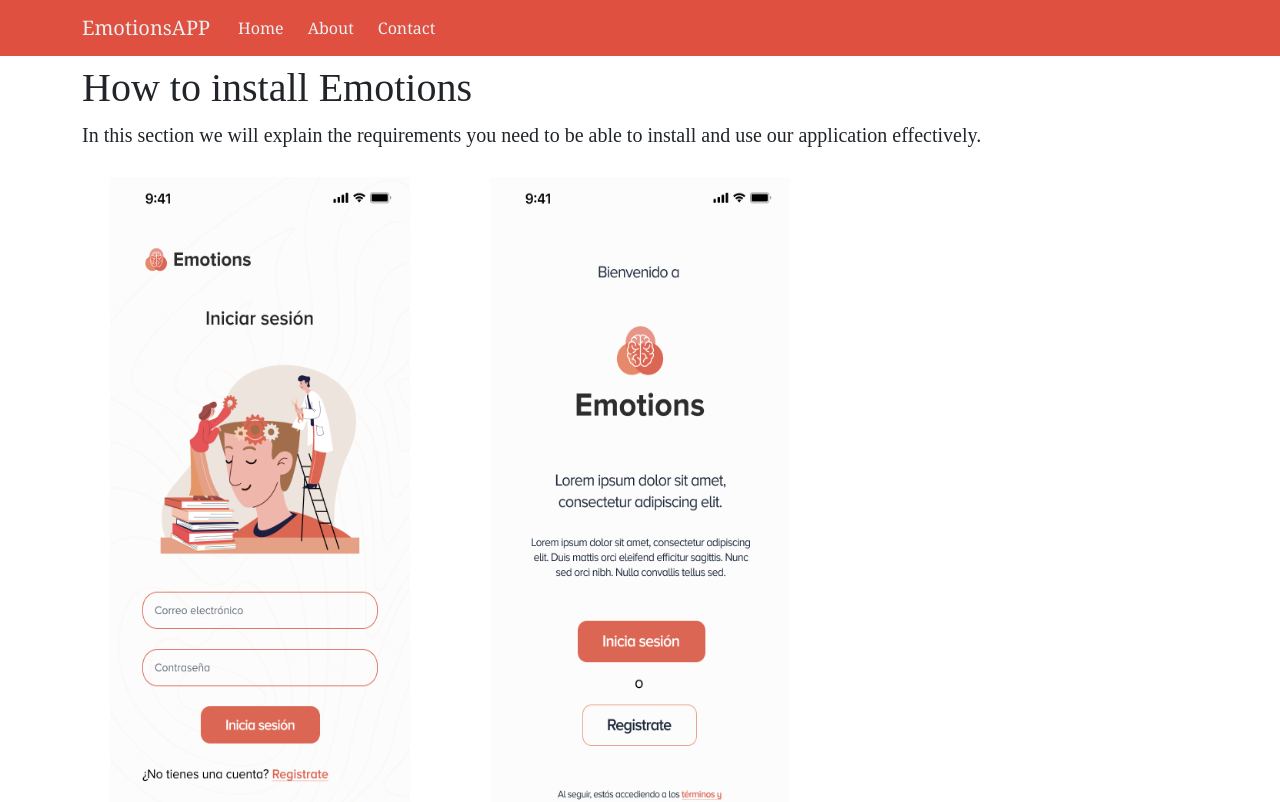
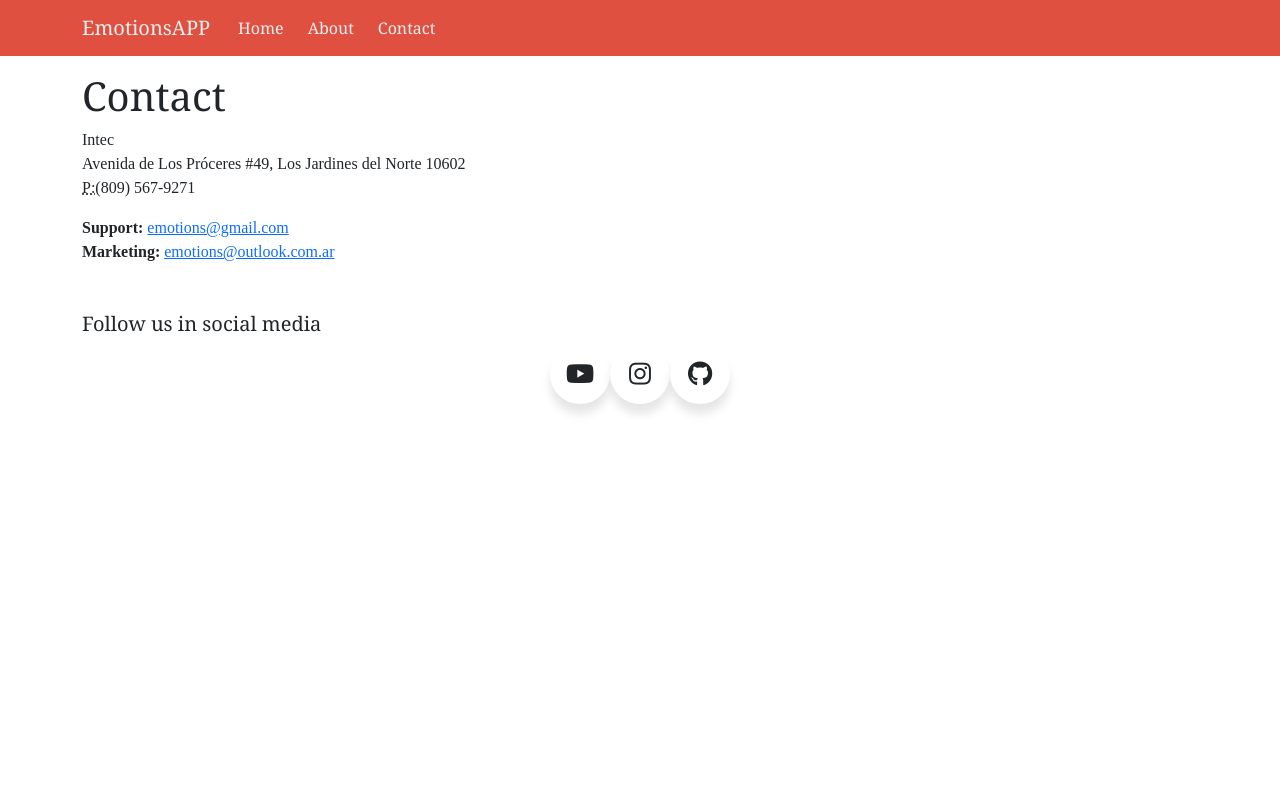
Before and after one commit to weabreu16/support-emotions, a React (Vite) app: page /contact in a window 1280 px wide. Shown: the top 802 px of the page. Built offline with nearby package versions, Linux system fonts and the light colour scheme.

Commit message:
app navigation

```diff
--- a/src/App.tsx
+++ b/src/App.tsx
@@ -1,13 +1,23 @@
+import { Route, Routes } from 'react-router';
+import { BrowserRouter } from 'react-router-dom';
 import { AppNavBar } from './components/app-navbar';
 import { About, Article, Contact, Home, HowTo, Profiles } from './pages';
 
 function App() {
 
   return (
-    <>
-        <AppNavBar />
-        <HowTo />
-    </>
+    <BrowserRouter>
+        <Routes>
+            <Route path="/" element={ <AppNavBar /> }>
+                <Route index element={ <Home /> } />
+                <Route path="about" element={ <About /> } />
+                <Route path="contact" element={ <Contact /> } />
+                <Route path="article" element={ <Article /> } />
+                <Route path="how-to" element={ <HowTo /> } />
+                <Route path="profiles" element={ <Profiles /> } />
+            </Route>
+        </Routes>
+    </BrowserRouter>
   )
 }
 
--- a/src/components/app-navbar.tsx
+++ b/src/components/app-navbar.tsx
@@ -1,20 +1,27 @@
 import React from 'react';
 import { Navbar, Container, Nav } from 'react-bootstrap';
+import { Link, Outlet } from 'react-router-dom';
 
 export const AppNavBar = () => {
   return (
+    <>
         <Navbar>
             <Container>
-            <Navbar.Brand>EmotionsAPP</Navbar.Brand>
+                <Navbar.Brand as={Link} to="/">EmotionsAPP</Navbar.Brand>
                 <Navbar.Toggle aria-controls="basic-navbar-nav" />
                 <Navbar.Collapse className="navbar-collapse collapse">
                     <Nav>
-                    <Nav.Link>Home</Nav.Link>
-                    <Nav.Link>About</Nav.Link>
-                    <Nav.Link>Contact</Nav.Link>
+                        <Nav.Link as={Link} to="/">Home</Nav.Link>
+                        <Nav.Link as={Link} to="/about">About</Nav.Link>
+                        <Nav.Link as={Link} to="/contact">Contact</Nav.Link>
                     </Nav>
                 </Navbar.Collapse>
             </Container>
         </Navbar>
+
+        <section>
+            <Outlet></Outlet>
+        </section>
+    </>
   )
 }
--- a/src/pages/about/About.tsx
+++ b/src/pages/about/About.tsx
@@ -4,7 +4,7 @@ import './AboutUsStyles.css';
 
 export const About = () => {
   return (
-    <Container className="mt-2">
+    <Container className="mt-3">
         <h1>About Us</h1>
 
         <p>We are a team of developers made up of:</p>
--- a/src/pages/article/Article.tsx
+++ b/src/pages/article/Article.tsx
@@ -6,7 +6,7 @@ import Articulo_2 from "../../Images/Articulo_2.png";
 
 export const Article = () => {
   return (
-    <Container className="mt-2" style={{fontFamily: "'Times New Roman', Times, serif"}}>
+    <Container className="mt-3" style={{fontFamily: "'Times New Roman', Times, serif"}}>
         <h1>Articles</h1>
         <p className="fs-5 mb-4">In this section we can find the articles published by our experts, with this segment we seek that our specialists feel free to be able to publish their opinions about the topics that are worked on in the area of health and psychology.</p>
 
--- /dev/null
+++ b/src/pages/contact/Contact.css
@@ -0,0 +1,49 @@
+@import "https://cdnjs.cloudflare.com/ajax/libs/font-awesome/5.15.3/css/all.min.css";
+
+
+.social {
+    width: 60px;
+    height: 60px;
+    background-color: #fff;
+    border-radius: 50px;
+    float: left;
+    cursor: pointer;
+    box-shadow: 0 10px 10px rgba(0,0,0,0.1);
+    overflow: hidden;
+    transition: all 0.3s ease-in-out;
+}
+
+.social:hover {
+    width: 200px;
+}
+
+.social span {
+    font-size: 20px;
+    font-weight: 500;
+    line-height: 60px;
+    margin-left: 10px;
+}
+
+.social .icon {
+    display: inline-block;
+    width: 60px;
+    height: 60px;
+    text-align: center;
+    border-radius: 50px;
+    transition: all 0.3s ease-in-out;
+}
+
+.social .icon i {
+    font-size: 25px;
+    line-height: 60px;
+    transition: all 0.3s ease-in-out;
+}
+
+.social:nth-child(1):hover .icon { background-color: rgb(255, 41, 41); }
+.social:nth-child(2):hover .icon { background-color: #e1306c; }
+.social:nth-child(3):hover .icon { background-color: #000; }
+
+.social:nth-child(1):hover span { color: rgb(255, 41, 41); }
+.social:nth-child(2):hover span { color: #e1306c; }
+
+.social:hover .icon i { color: #fff; }
--- a/src/pages/contact/Contact.tsx
+++ b/src/pages/contact/Contact.tsx
@@ -1,10 +1,11 @@
 import React from 'react';
 import { Container } from 'react-bootstrap';
+import './Contact.css';
 
 export const Contact = () => {
   return (
-    <Container className="mt-2">
-        <h2>Contact</h2>
+    <Container className="mt-3">
+        <h1>Contact</h1>
 
         <address style={{fontFamily: "'Times New Roman', Times, serif"}}>
             Intec<br />
@@ -17,6 +18,30 @@ export const Contact = () => {
             <strong>Support:</strong>   <a href="mailto:Support@example.com">emotions@gmail.com</a><br />
             <strong>Marketing:</strong> <a href="mailto:Marketing@example.com">emotions@outlook.com.ar</a>
         </address>
+
+        <h5 className="mt-5">Follow us in social media</h5>
+        <Container style={{display: "flex", justifyContent: "center"}}>
+            <div className="wrapper">
+                <div className="social">
+                    <div className="icon"><i className="fab fa-youtube"></i></div>
+                    <a href="https://youtu.be/q-z-U19ck9U" style={{textDecoration: "none", color: "black"}}>
+                        <span>Emotions</span>
+                    </a>
+                </div>
+                <div className="social">
+                    <div className="icon"><i className="fab fa-instagram"></i></div>
+                    <a href="https://www.instagram.com/ashxmoreno/" style={{textDecoration: "none", color: "black"}}>
+                        <span>ashxmoreno</span>
+                    </a>
+                </div>
+                <div className="social">
+                    <div className="icon"><i className="fab fa-github"></i></div>
+                    <a href="https://github.com/EmotionsAPP" style={{textDecoration: "none", color: "black"}}>
+                        <span>EmotionsAPP</span>
+                    </a>
+                </div>
+            </div>
+        </Container>
     </Container>
   )
 }
--- a/src/pages/home/Home.tsx
+++ b/src/pages/home/Home.tsx
@@ -1,6 +1,7 @@
 import React from 'react';
 import "bootstrap/dist/css/bootstrap.min.css";
 import '../StyleSheet1.css';
+import { Link } from 'react-router-dom';
 
 export const Home = () => {
   return (
@@ -20,9 +21,22 @@ export const Home = () => {
                     <p className="fs-5 mb-4">Have a space of trust where you can talk about topics that you do not feel free to talk to your arrivals, with a professional in the psychological area.</p>
                     <h2 className="fw-bolder mb-4 mt-5">Our Goals</h2>
                     <p className="fs-5 mb-4">Offering psychological therapy online is a treatment that is very important as it will help you:</p>
-                    <li>Provide tools to the patient to deal with conflicts.</li>
-                    <li>Get help from professionals.</li>
-                    <li>Have a space of trust where you can talk about topics that you do not feel free to talk to your arrivals, with a professional in the psychological area.</li>
+                    <ul>
+                        <li>Provide tools to the patient to deal with conflicts.</li>
+                        <li>Get help from professionals.</li>
+                        <li>Have a space of trust where you can talk about topics that you do not feel free to talk to your arrivals, with a professional in the psychological area.</li>
+                    </ul>
+
+                    <h2 className="fw-bolder mb-4 mt-5">Run-Through</h2>
+                    <p className="fs-5 mb-4">Lost? Don't worry, see how easy it is to use the application through the following video, which show how to perform each of the application's features.</p>
+                    <iframe
+                        width="560"
+                        height="315"
+                        src="https://www.youtube.com/embed/q-z-U19ck9U"
+                        title="YouTube video player"
+                        allow="accelerometer; autoplay; clipboard-write; encrypted-media; gyroscope; picture-in-picture; web-share"
+                    >
+                    </iframe>
                 </section>
             </div>
             <div className="col-lg-4">
@@ -32,17 +46,17 @@ export const Home = () => {
                         <div className="row">
                             <div className="col-sm-6">
                                 <ul className="list-unstyled mb-0">
-                                    <li><a href="~/Home/Profiles">Profile</a></li>
-                                    <li><a href="~/Home/Meeting">Meetings</a></li>
-                                    <li><a href="~/Home/Chats">Chats</a></li>
-                                    <li><a href="~/Home/Article">Articles</a></li>
+                                    <li><Link to="/profiles">Profiles</Link></li>
+                                    <li><Link to="/meeting">Meetings</Link></li>
+                                    <li><Link to="/chats">Chats</Link></li>
+                                    <li><Link to="/article">Articles</Link></li>
                                 </ul>
                             </div>
                             <div className="col-sm-6">
                                 <ul className="list-unstyled mb-0">
-                                    <li><a href="~/Home/Calendar">Calendar</a></li>
-                                    <li><a href="~/Home/Article">Articles</a></li>
-                                    <li><a href="~/Home/HowTo">How to install</a></li>
+                                    <li><Link to="/calendar">Calendar</Link></li>
+                                    <li><Link to="/article">Articles</Link></li>
+                                    <li><Link to="/how-to">How to install</Link></li>
                                 </ul>
                             </div>
                         </div>
--- a/src/pages/how-to/HowTo.tsx
+++ b/src/pages/how-to/HowTo.tsx
@@ -6,7 +6,7 @@ import Landing_Page from "../../Images/Landing Page.png";
 
 export const HowTo = () => {
   return (
-    <Container className="mt-2" style={{fontFamily: "'Times New Roman', Times, serif"}}>
+    <Container className="mt-3" style={{fontFamily: "'Times New Roman', Times, serif"}}>
         <h1>How to install Emotions</h1>
         <p className="fs-5 mb-4">In this section we will explain the requirements you need to be able to install and use our application effectively.</p>
 
--- a/src/pages/profiles/Profiles.tsx
+++ b/src/pages/profiles/Profiles.tsx
@@ -10,11 +10,10 @@ import Dashboard_Menu from "../../Images/Dashboard_Menu.png";
 
 export const Profiles = () => {
   return (
-    <Container className="mt-2" style={{fontFamily: "'Times New Roman', Times, serif"}}>
+    <Container className="mt-3" style={{fontFamily: "'Times New Roman', Times, serif"}}>
         <h2>Profiles</h2>
 
         <p className="fs-5 mb-4">In this section we will see how specialists/patients can create their accounts to be able to use our application, we will also be able to see how the interface of our application looks when the user who logs in is a specialist or user.</p>
-
 
         <div className="row">
             <div className="pro">
```
Lines whose indentation alone changed are shown as unchanged.
